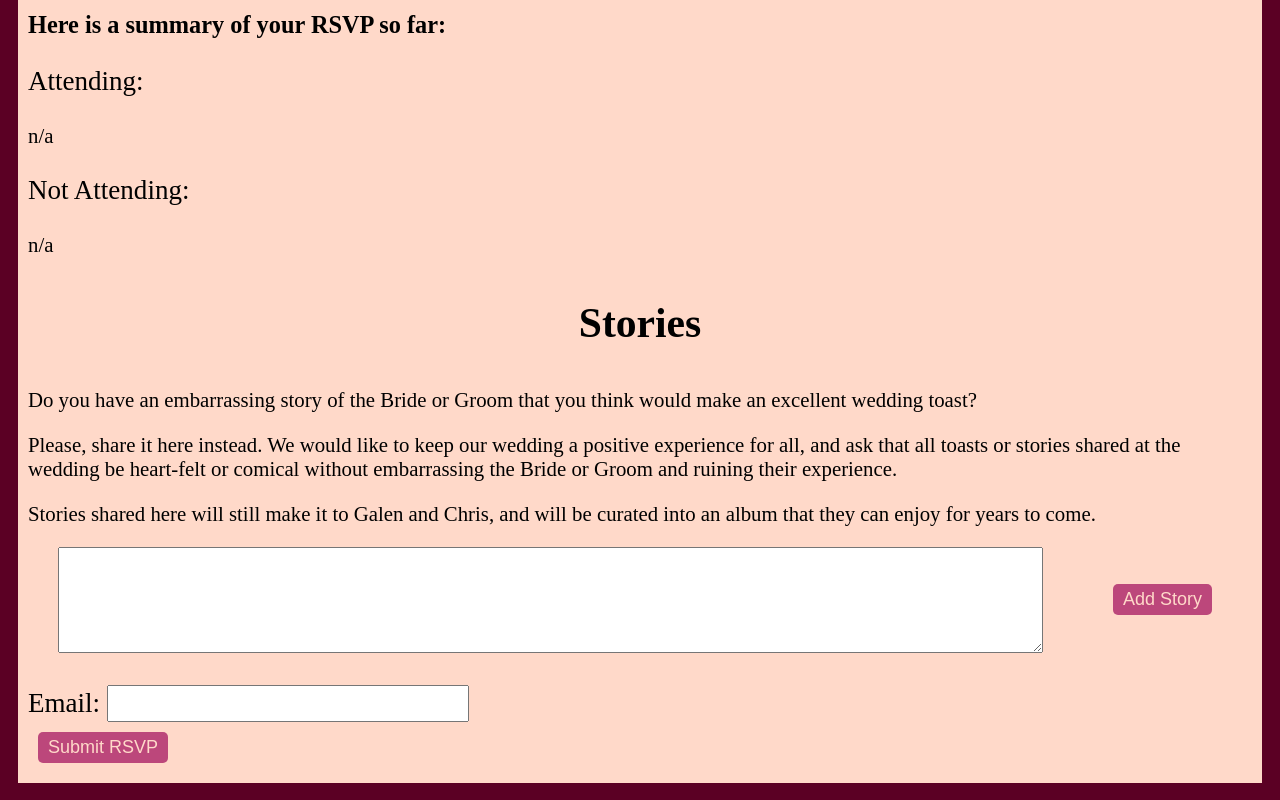
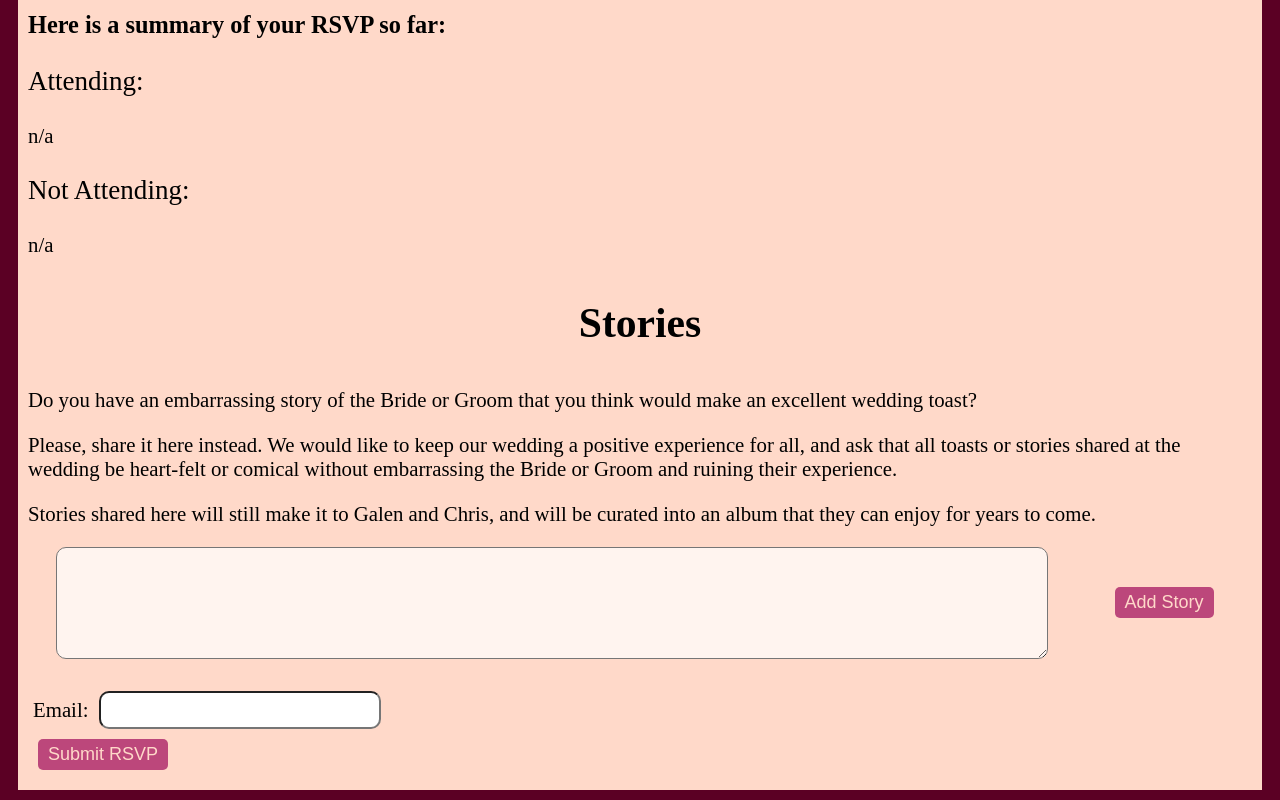
Before and after one commit to msgalenwhite/wedding-site, a React app: page / in a window 1280 px wide. Shown: the part 350-1150 px from the top of the page. Built offline with nearby package versions, Linux system fonts and the light colour scheme; the HTML template or start-up script is replaced by a standard one.

Commit message:
Changed Format of Saved Stories

```diff
--- a/src/components/Story.js
+++ b/src/components/Story.js
@@ -6,7 +6,12 @@ const Story = props => {
       <div className='finished-story-text'>
         {props.storyText}
       </div>
-      <button className='button'>Edit</button>
+      <button
+        className='button'
+        onClick={props.handleEditStory}
+      >
+        Edit
+      </button>
     </div>
   )
 }
--- a/src/stylesheets/colors.scss
+++ b/src/stylesheets/colors.scss
@@ -8,6 +8,7 @@ $darker-orange: #a52503;
 $orange: #8e2700;
 $light-nude: #ffd9c9;
 $lighter-nude: #fff4ef;
+$almost-white: #fffbf9;
 $nude: #ffa798;
 
 $green: #004d40;
--- a/src/stylesheets/components.scss
+++ b/src/stylesheets/components.scss
@@ -41,14 +41,16 @@ body {
 }
 
 // TEXT INPUT FIELDS
-.textLabel, input {
-  font-size: 1.3em;
+.textLabel, input, textarea {
+  font-size: 1em;
+  border-radius: 10px;
+  padding: 5px;
 }
 
 textarea {
   width: 80%;
   min-height: 100px;
-  font-size: 1em;
+  background-color: $lighter-nude;
 }
 
 // CLICKABLE COMPONENTS
@@ -90,7 +92,6 @@ textarea {
 }
 
 .finished-story-text {
-  border: 1px solid $dark-sangria;
   border-radius: 10px;
   background-color: $lighter-nude;
   margin: 10px;
```
